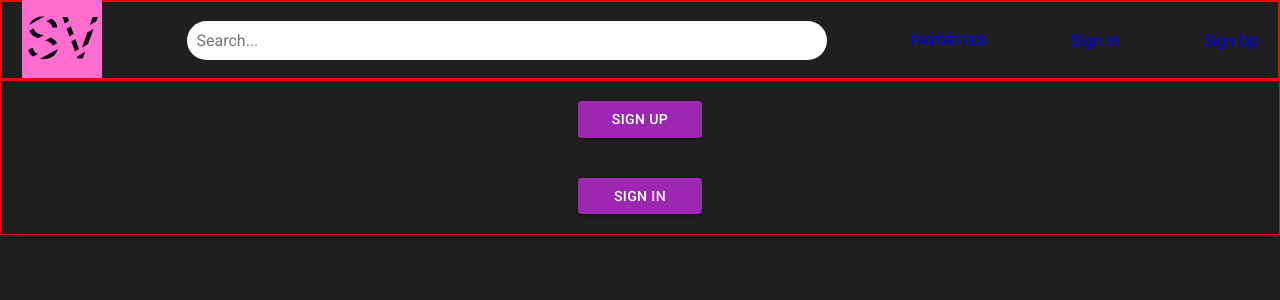
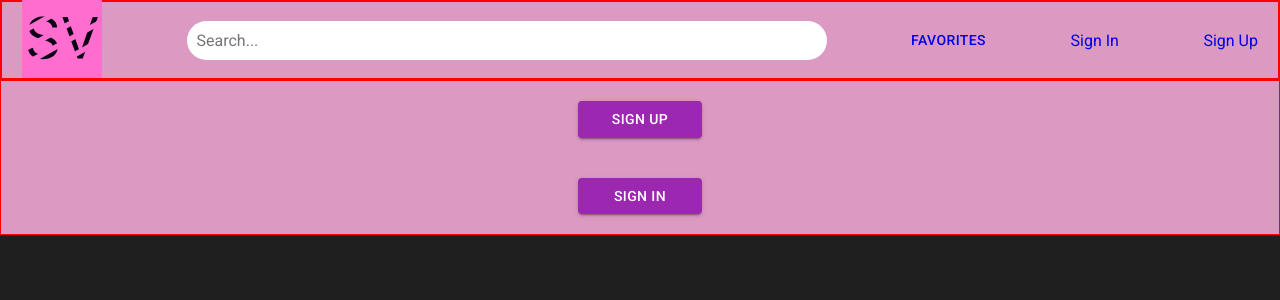
Before and after one commit to Ezoza111/movies_portal, a React (Create React App) app: page /login in a window 1280 px wide. Shown: the top 300 px of the page. Built offline with nearby package versions, Linux system fonts and the light colour scheme.

Commit message:
refactor: change file Theme. Add new colors

```diff
--- a/src/App.js
+++ b/src/App.js
@@ -16,6 +16,7 @@ function App() {
     userStatusOut: true,
     userName: null,
   });
+
   const changeUserStatus = (props) =>{
     const newUser = {...user};
     if (typeof props === 'boolean') {
--- a/src/components/stupidComponents/container/MainContainer.styled.jsx
+++ b/src/components/stupidComponents/container/MainContainer.styled.jsx
@@ -1,6 +1,6 @@
 import styled from "styled-components";
 
-export const MainContainer = styled.div`
+export const MainContainer = styled.div `
   margin: 0 auto;
   border: 1px solid red;
   padding: 20px;
--- a/src/layout/favoritesPage/FavoritesPage.jsx
+++ b/src/layout/favoritesPage/FavoritesPage.jsx
@@ -11,7 +11,7 @@ export const FavoritesPage = ({userName}) => {
   const [favorites, setFavorites] = useLocalStorage([], "favorites");
 
   return (
-    <MainContainer>
+    <MainContainer className="main">
       {userName === null ?
       <div>Для просмотра фильмов перейдите по сыылке  <SignUpLink /> для регистрации или входа</div> :
       <StyledFilmListContainer>
--- a/src/layout/header/Header.jsx
+++ b/src/layout/header/Header.jsx
@@ -8,10 +8,11 @@ import { SignUpLink } from "../signUpPage/SignUpLink";
 import { Link } from "react-router-dom";
 import { FavoritesLink } from "../favoritesPage/FavoritesLink";
 import { SignInLink } from "../signUpPage/SignInLink";
+import { theme } from "../../styles/Theme";
 
-export const Header = ({ userName }) => {
+export const Header = ({ userName, isDark}) => {
   return (
-    <StyledHeader className='header'>
+    <StyledHeader className={`header ${isDark ? 'dark' : 'light'}`}>
       <MainContainer direction={"row"} justify={"space-between"} align={"center"}>
         <Logo iconId={"logo"} />
         <SearchForm />
@@ -29,4 +30,11 @@ const StyledHeader = styled.header`
   border: 1px solid red;
   display: flex;
   align-items: center;
+
+  &.dark {
+    background-color: ${theme.colors.primary}
+  }
+  &.light {
+    background-color: ${theme.colors.primaryLight}
+  }
 `;
--- a/src/layout/signUpPage/SignUpPage.jsx
+++ b/src/layout/signUpPage/SignUpPage.jsx
@@ -9,7 +9,7 @@ import { useInRouterContext } from 'react-router-dom'
 export const SignUpPage = ({userName, changeUserStatus}) => {
 
     return (
-        <MainContainer direction='column' justify='center' align='center' gap='40px'>
+        <MainContainer direction='column' justify='center' align='center' gap='40px' className='main'>
           <Register userName={userName} changeUserStatus={changeUserStatus}/>
           <Entrance userName={userName} changeUserStatus={changeUserStatus}/>
           {console.log(userName)}
--- a/src/routingComponent/RoutingComponent.jsx
+++ b/src/routingComponent/RoutingComponent.jsx
@@ -1,13 +1,16 @@
 import {Link, Outlet} from 'react-router-dom'
 import { Header } from '../layout/header/Header'
+import { useState } from 'react'
 
 export const RoutingComponent = ({ userName, changeUserStatus}) => {
+  const [isDark, setIsDark] = useState(false);
+
   return (
-    <>
-     <Header  userName={userName} changeUserStatus={changeUserStatus}/>
-     <main>
+    <div className={`mainStyles ${isDark ? 'dark' : 'light'}`} isDark = {isDark}>
+     <Header  userName={userName} changeUserStatus={changeUserStatus} isDark = {isDark}/>
+     <main className={`main ${isDark ? 'dark' : 'light'}`}>
         <Outlet />
      </main>
-    </>
+    </div>
   )
 }
--- a/src/styles/Global.styled.js
+++ b/src/styles/Global.styled.js
@@ -13,6 +13,7 @@ body {
   font-family: 'Roboto', sans-serif;
   margin: 0 auto;
   min-height: 100vh;
+  height: 100%;
   max-width: 1280px;
   display: flex;
   flex-direction: column;
@@ -21,6 +22,12 @@ body {
 }
 main {
   height: 100%;
+}
+main.dark {
+  background-color: ${theme.colors.primary};
+}
+.main.light {
+  background-color: ${theme.colors.primaryLight};
 }
 a {
     text-decoration: none;
--- a/src/styles/Theme.js
+++ b/src/styles/Theme.js
@@ -7,6 +7,8 @@ export const theme = createTheme({
     secondary: "#252527",
     accent: purple,
     font: "#FFFFFF",
+    primaryLight: '#dc99c1',
+    fontLight: "#1F1F20",
   },
 });
 
```
